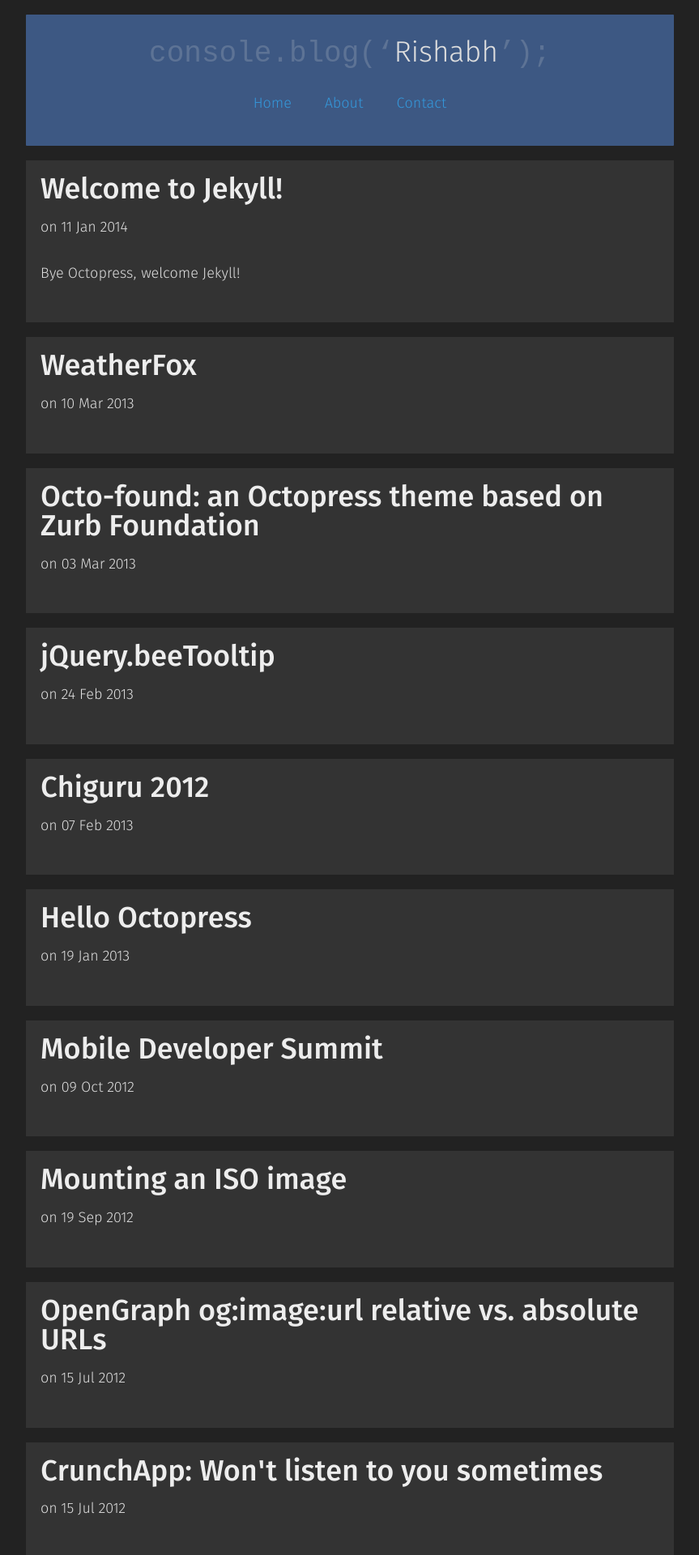
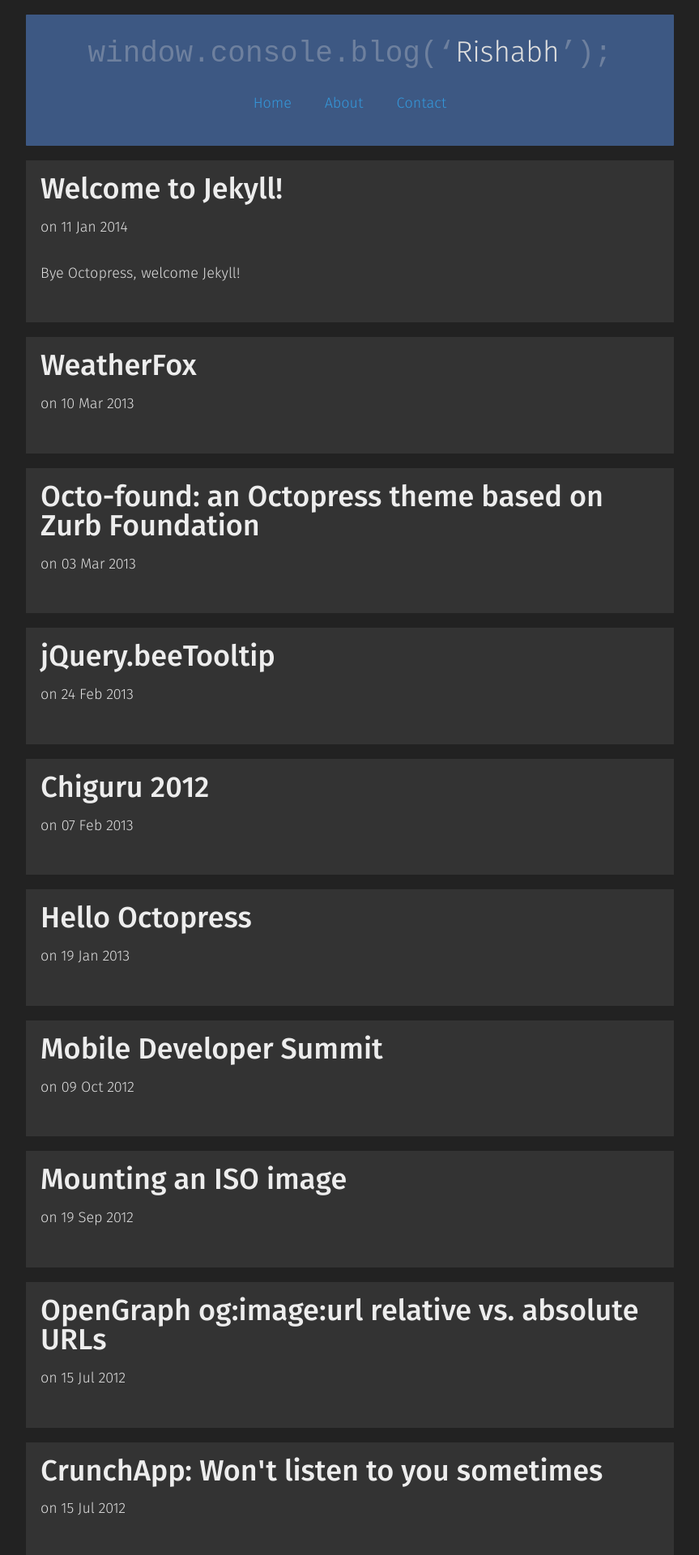
Before and after one commit to rishabh-ink/rishabhsrao.github.io, a Jekyll site: the page built from index.html, in a window 1280 px wide. Shown: the top 1920 px of the page at 81% size, without its empty margins (208-1071 px from the left). Built offline with Jekyll 4.4.1, drawn with Linux system fonts in a browser that asks for light colours; Markdown is read by kramdown in place of the engine named in the settings.

Commit message:
Added a responsive header text.

```diff
--- a/_includes/header.html
+++ b/_includes/header.html
@@ -1,7 +1,7 @@
 <header class="banner">
   <div class="banner__title">
     <p class="title__heading">
-      <a class="title__link" href="/"><code>console.blog(&lsquo;</code>{{ site.title }}<code>&rsquo;);</code></a>
+      <a class="title__link" href="/"><code class="title__object  title__object__window">window</code><code class="title__code  title__object  title__object__console">console</code><code class="title__function  title__function__blog">blog(&lsquo;</code>{{ site.title }}<code>&rsquo;);</code></a>
     </p>
   </div> <!-- /.banner__title -->
 
--- a/css/main.css
+++ b/css/main.css
@@ -936,24 +936,45 @@ a:active {
 
 /* line 24, ui/_banner.scss */
 .title__heading code {
-  opacity: .2;
+  opacity: .3;
 }
 
-/* line 31, ui/_banner.scss */
+/* line 29, ui/_banner.scss */
+.title__object {
+  display: none;
+}
+/* line 32, ui/_banner.scss */
+.title__object::after {
+  content: ".";
+}
+
+@media (min-width: 48rem) {
+  /* line 38, ui/_banner.scss */
+  .title__object__window {
+    display: initial;
+  }
+}
+@media (min-width: 30rem) {
+  /* line 44, ui/_banner.scss */
+  .title__object__console {
+    display: initial;
+  }
+}
+/* line 51, ui/_banner.scss */
 .title__heading,
 .nav__menu,
 .profile {
   text-align: center;
 }
 
-/* line 35, ui/_banner.scss */
+/* line 55, ui/_banner.scss */
 .menu__item {
   display: inline;
   margin-left: 1rem;
   margin-right: 1rem;
 }
 
-/* line 41, ui/_banner.scss */
+/* line 61, ui/_banner.scss */
 .profile__picture {
   background-image: url("../apple-touch-icon-precomposed.png");
   background-repeat: no-repeat;
@@ -967,13 +988,13 @@ a:active {
   border-radius: 76px;
 }
 
-/* line 50, ui/_banner.scss */
+/* line 70, ui/_banner.scss */
 .profile__description {
   font-style: italic;
 }
 
 /*ul*/
-/* line 59, ui/_banner.scss */
+/* line 79, ui/_banner.scss */
 .social__menu__item a {
   width: 2rem;
   height: 2rem;
@@ -985,17 +1006,17 @@ a:active {
   text-align: left;
 }
 
-/* line 68, ui/_banner.scss */
+/* line 88, ui/_banner.scss */
 .social__menu__item--twitter a {
   background-image: url(../img/social-media/twitter.svg);
 }
 
-/* line 72, ui/_banner.scss */
+/* line 92, ui/_banner.scss */
 .social__menu__item--github a {
   background-image: url(../img/social-media/github.svg);
 }
 
-/* line 76, ui/_banner.scss */
+/* line 96, ui/_banner.scss */
 .social__menu__item--facebook a {
   background-image: url(../img/social-media/facebook.svg);
 }
```
Also changed, not shown: css/ui/_banner.scss (+21 -1 lines).
